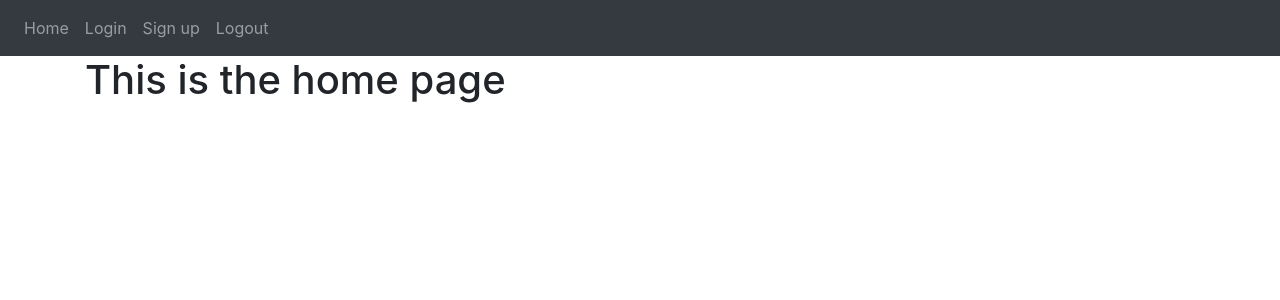
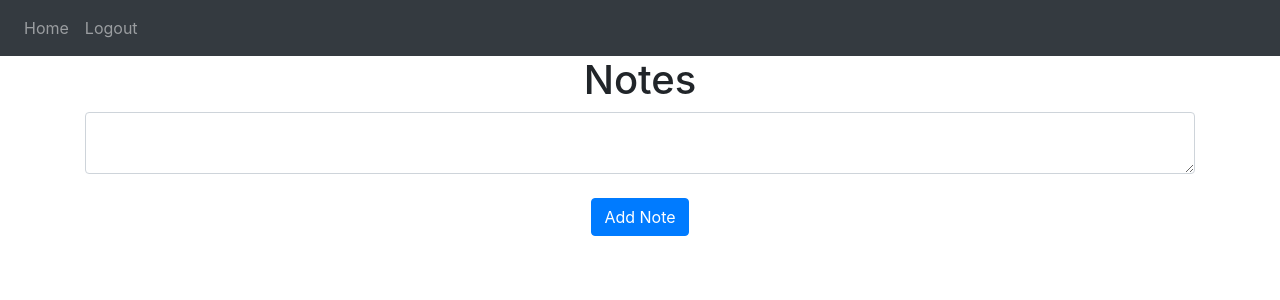
Before and after one commit to MikolajNoga/PythonFlaskNotesWebsite, a Flask app: page / in a window 1280 px wide. Shown: the top 300 px of the page. Run offline with Flask 2, Linux system fonts and the light colour scheme; the visitor is signed in with stand-in values (Sample User, id 1); data comes from the database, SQL or seed files in the repository; data that the repository does not hold is empty; some libraries are stand-ins or nearby versions.

Commit message:
Create notes and delete notes

```diff
--- a/website/auth.py
+++ b/website/auth.py
@@ -24,7 +24,7 @@ def login():
         else:
             flash('User does not exist.', category='error')
 
-    return render_template('login.html')
+    return render_template('login.html', user=current_user)
 
 
 @auth.route('/logout')
@@ -59,8 +59,8 @@ def sign_up():
                             password=generate_password_hash(password1, method='sha256'))
             db.session.add(new_user)
             db.session.commit()
-            login_user(user, remember=True)
+            login_user(new_user, remember=True)
             flash("Account created!", category='success')
             return redirect(url_for('views.homepage'))
 
-    return render_template('sign_up.html')
+    return render_template('sign_up.html', user=current_user)
--- a/website/static/index.js
+++ b/website/static/index.js
@@ -0,0 +1,8 @@
+function deleteNote(noteId) {
+    fetch("/delete-note", {
+        method: "POST",
+        body: JSON.stringify({ noteId: noteId }),
+    }).then((_res) => {
+        window.location.href = "/";
+    });
+}
--- a/website/templates/base.html
+++ b/website/templates/base.html
@@ -23,10 +23,13 @@
         </button>
         <div class="collapse navbar-collapse" id="navbar">
             <div class="navbar-nav">
+                {% if user.is_authenticated %}
                 <a class="nav-item nav-link" id="home" href="/">Home</a>
+                <a class="nav-item nav-link" id="logout" href="/logout">Logout</a>
+                {% else %}
                 <a class="nav-item nav-link" id="login" href="/login">Login</a>
                 <a class="nav-item nav-link" id="signUp" href="/sign-up">Sign up</a>
-                <a class="nav-item nav-link" id="logout" href="/logout">Logout</a>
+                {% endif %}
             </div>
         </div>
     </nav>
--- a/website/templates/home.html
+++ b/website/templates/home.html
@@ -3,5 +3,21 @@
 {% block title %}Home{% endblock %}
 
 {% block content %}
-    <h1>This is the home page</h1>
+    <h1 align="center">Notes</h1>
+    <ul class="list-group list-group-flush" id="notes">
+        {% for note in user.notes %}
+            <li class="list-group-item">{{ note.text }}
+                <button type="button" class="close" onClick="deleteNote({{ note.id }})">
+                    <span aria-hidden="true">&times;</span>
+                </button>
+            </li>
+        {% endfor %}
+    </ul>
+    <form method="POST">
+        <textarea name="note" id="note" class="form-control"></textarea>
+        <br />
+        <div align="center">
+            <button type="submit" class="btn btn-primary">Add Note</button>
+        </div>
+    </form>
 {% endblock %}
--- a/website/views.py
+++ b/website/views.py
@@ -1,10 +1,37 @@
-from flask import Blueprint, render_template
+from flask import Blueprint, render_template, request, flash, jsonify
 from flask_login import login_required, current_user
+from .models import Note
+from . import db
+import json
 
 views = Blueprint('views', __name__)
 
 
-@views.route('/')
+@views.route('/', methods=['GET', 'POST'])
 @login_required
 def homepage():
-    return render_template("home.html")
+    if request.method == 'POST':
+        note = request.form.get('note')
+
+        if len(note) < 1:
+            flash('Note is too short!', category='error')
+        else:
+            new_note = Note(text=note, user_id=current_user.id)
+            db.session.add(new_note)
+            db.session.commit()
+            flash('Note added.', category='success')
+
+    return render_template("home.html", user=current_user)
+
+
+@views.route('/delete-note', methods=['POST'])
+def delete_note():
+    note = json.loads(request.data)
+    noteId = note['noteId']
+    note = Note.query.get(noteId)
+    if note:
+        if note.user_id == current_user.id:
+            db.session.delete(note)
+            db.session.commit()
+
+    return jsonify({})
```
